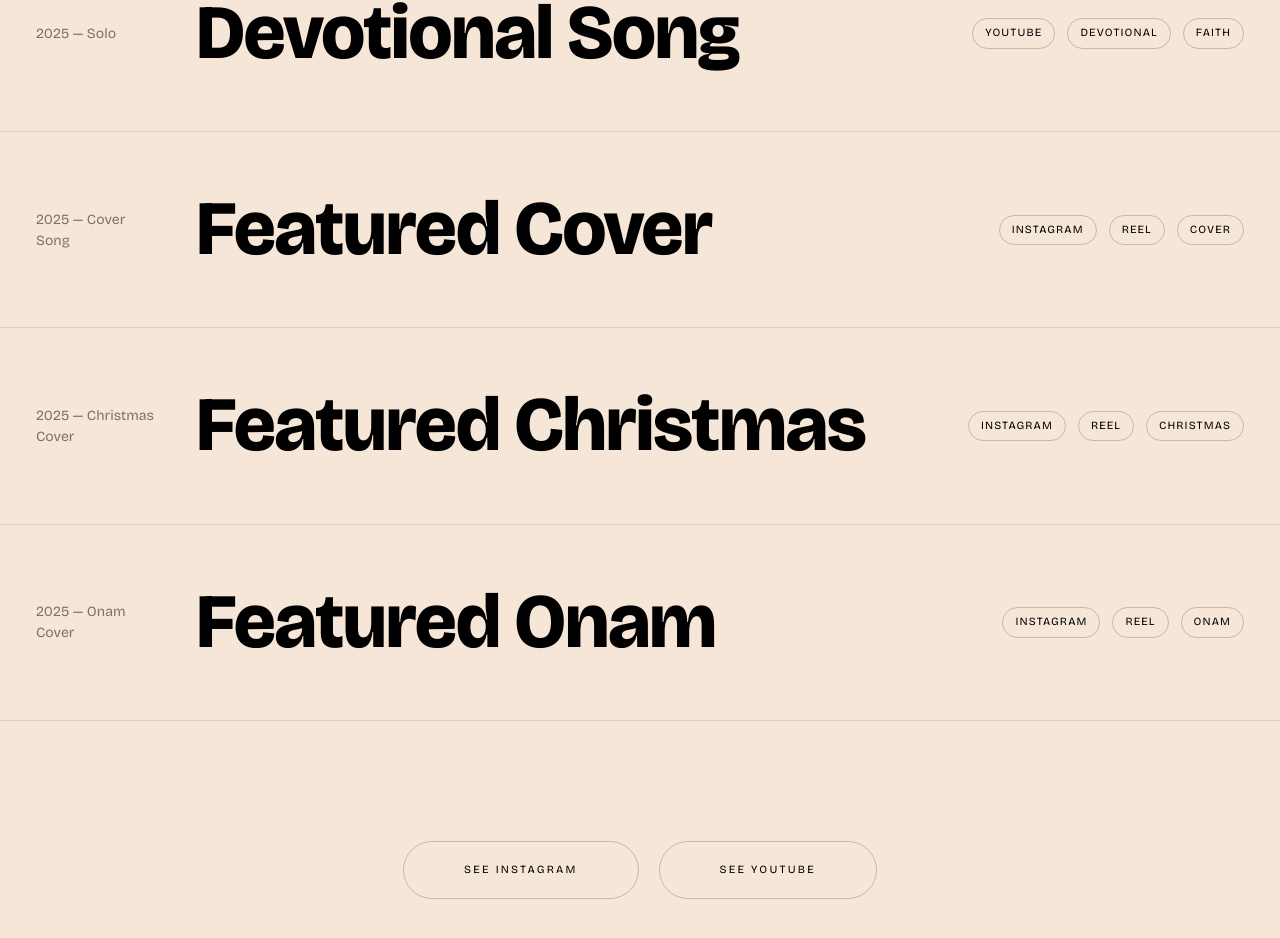
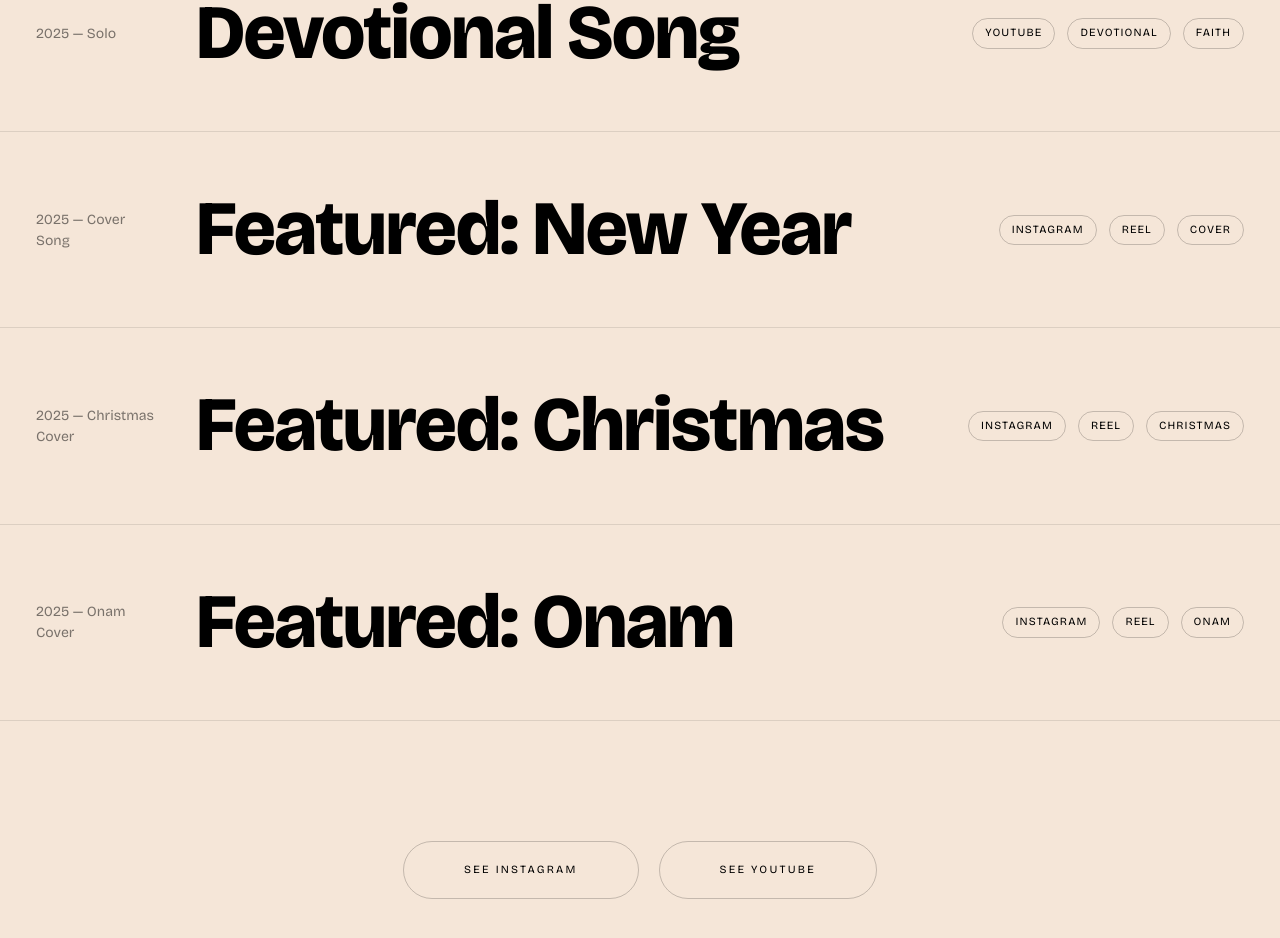
Before and after one commit to Joelsiby/anu-maria, a Next.js app: page / in a window 1280 px wide. Shown: the part 3166-4104 px from the top of the page. Built offline with nearby package versions, Linux system fonts and the light colour scheme.

Commit message:
first commit2

```diff
--- a/app/components/Projects.tsx
+++ b/app/components/Projects.tsx
@@ -34,7 +34,7 @@ const PROJECTS = [
   {
     year: '2025',
     client: 'Cover Song',
-    name: 'Featured Cover',
+    name: 'Featured: New Year',
     tags: ['Instagram', 'Reel', 'Cover'],
     img: '/instagram_1.png',
     href: 'https://www.instagram.com/reel/DS9tmg_CKvi/',
@@ -42,7 +42,7 @@ const PROJECTS = [
   {
     year: '2025',
     client: 'Christmas Cover',
-    name: 'Featured Christmas',
+    name: 'Featured: Christmas',
     tags: ['Instagram', 'Reel', 'Christmas'],
     img: '/instagram_2.png',
     href: 'https://www.instagram.com/reel/DSpW-0dAasJ/',
@@ -50,7 +50,7 @@ const PROJECTS = [
   {
     year: '2025',
     client: 'Onam Cover',
-    name: 'Featured Onam',
+    name: 'Featured: Onam',
     tags: ['Instagram', 'Reel', 'Onam'],
     img: '/instagram_3.png',
     href: 'https://www.instagram.com/reel/DONQ0rmEcWy/',
```
Also changed, not shown: public/instagram_3.png.
